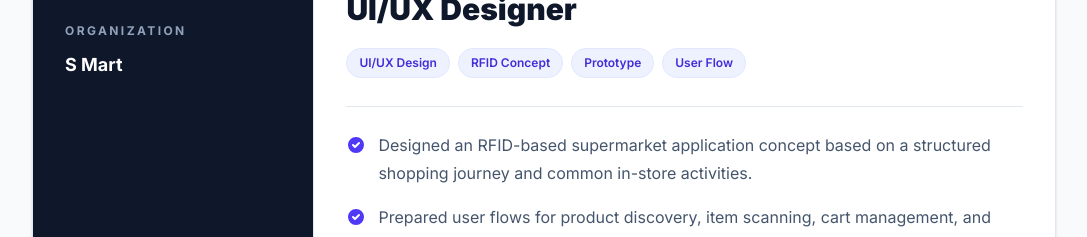
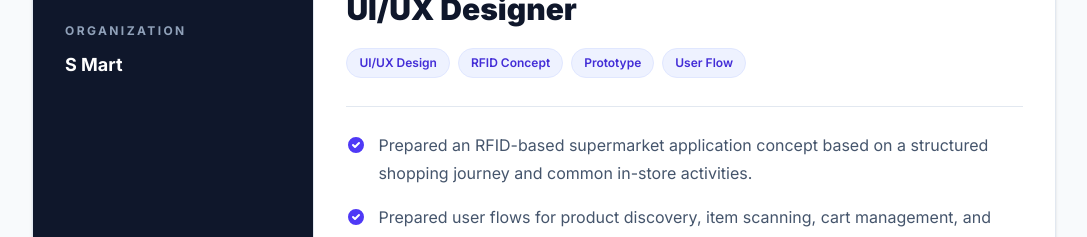
Before and after one commit to septian-sugiarta/Portfolio-SeptianSugiartaSaputra, a React (Vite) app: page / in a window 1280 px wide. Shown: the part 6180-6417 px from the top of the page, without its empty margins (96-1183 px from the left). Built offline with nearby package versions, Linux system fonts and the light colour scheme; a web font is replaced by a local one.

Commit message:
"Initial Commit"

```diff
--- a/src/data/experience.js
+++ b/src/data/experience.js
@@ -42,7 +42,7 @@ export const experiences = [
     group: "uiux",
     stack: ["UI/UX Design", "RFID Concept", "Prototype", "User Flow"],
     highlights: [
-      "Designed an RFID-based supermarket application concept based on a structured shopping journey and common in-store activities.",
+      "Prepared an RFID-based supermarket application concept based on a structured shopping journey and common in-store activities.",
       "Prepared user flows for product discovery, item scanning, cart management, and checkout to reduce unnecessary steps during shopping.",
       "Produced interface designs and an interactive prototype to demonstrate the proposed product experience and core functions.",
     ],
```
